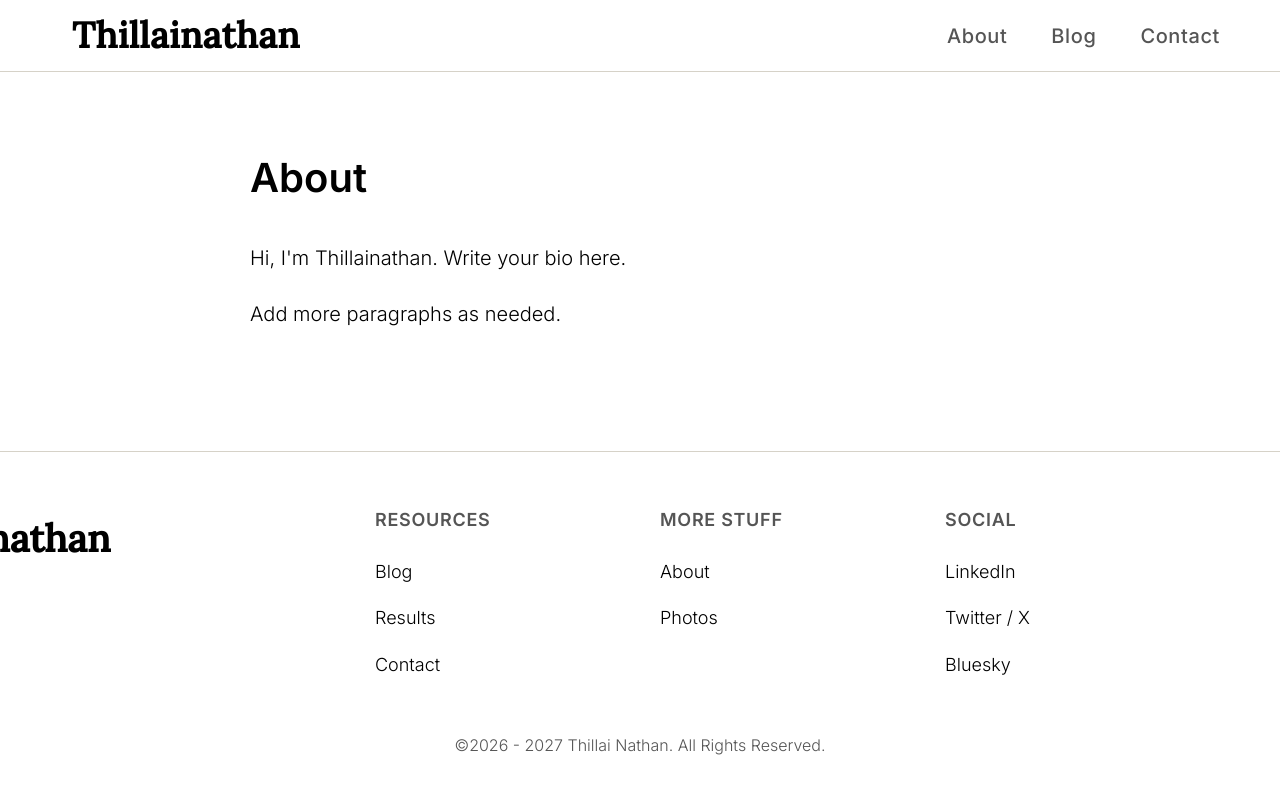
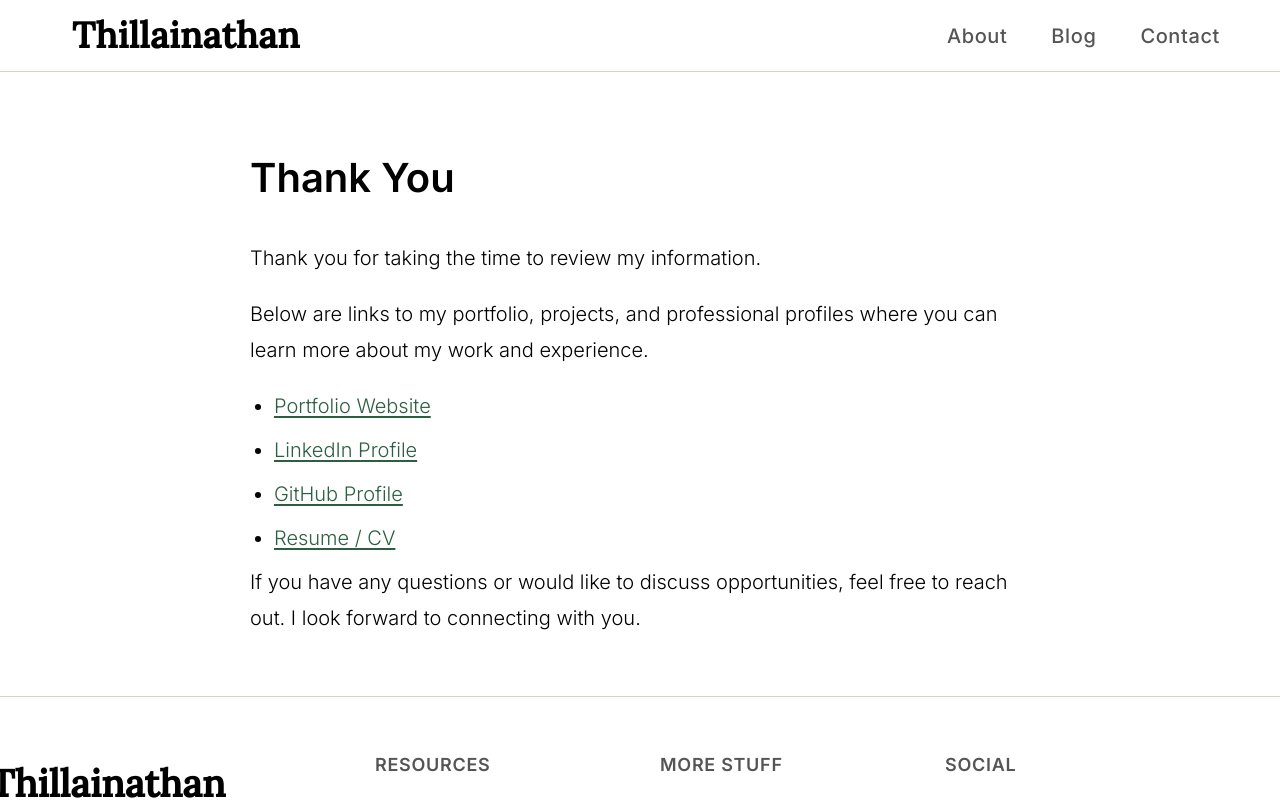
Before and after one commit to babbyydfdf/seowebsite, a Next.js app: page /results in a window 1280 px wide. Shown: the top 800 px of the page. Built offline with nearby package versions, Linux system fonts and the light colour scheme.

Commit message:
Updated footer and favicon

```diff
--- a/src/app/layout.jsx
+++ b/src/app/layout.jsx
@@ -1,11 +1,13 @@
 import '../styles/globals.css';
 import Header from '../components/Header';
 import Footer from '../components/Footer';
-import '../styles/globals.css';
 
 export const metadata = {
   title: 'Thillainathan',
   description: 'Welcome to my little space on the internet.',
+  icons: {
+    icon: '/favicon.jpeg',
+  },
 };
 
 export default function RootLayout({ children }) {
--- a/src/app/results/page.tsx
+++ b/src/app/results/page.tsx
@@ -1,18 +1,47 @@
 export const metadata = {
-  title: 'About — Thillainathan',
-  description: 'Learn more about Thillainathan.',
+  title: 'Results — Thillainathan',
+  description: 'Thank you for taking the time to review my profile and portfolio.',
 };
 
 export default function ResultsPage() {
   return (
     <>
-      <h2>About</h2>
+      <h2>Thank You</h2>
       <br />
+
       <p>
-        Hi, I'm Thillainathan. Write your bio here.
+        Thank you for taking the time to review my information.
       </p>
+
       <p>
-        Add more paragraphs as needed.
+        Below are links to my portfolio, projects, and professional profiles where you can learn more about my work and experience.
+      </p>
+
+      <ul>
+        <li>
+          <a href="YOUR_PORTFOLIO_LINK" target="_blank" rel="noopener noreferrer">
+            Portfolio Website
+          </a>
+        </li>
+        <li>
+          <a href="YOUR_LINKEDIN_LINK" target="_blank" rel="noopener noreferrer">
+            LinkedIn Profile
+          </a>
+        </li>
+        <li>
+          <a href="YOUR_GITHUB_LINK" target="_blank" rel="noopener noreferrer">
+            GitHub Profile
+          </a>
+        </li>
+        <li>
+          <a href="YOUR_RESUME_LINK" target="_blank" rel="noopener noreferrer">
+            Resume / CV
+          </a>
+        </li>
+      </ul>
+
+      <p>
+        If you have any questions or would like to discuss opportunities, feel free to reach out. I look forward to connecting with you.
       </p>
     </>
   );
--- a/src/components/Footer.module.css
+++ b/src/components/Footer.module.css
@@ -11,15 +11,15 @@
   max-width: 1100px;
   margin: 0 auto;
 }
-
 .brand {
   font-family: 'Lora', serif;
   font-size: 38px;
   font-weight: 600;
   color: var(--text);
-  margin-left: -215px;
+
+  position: relative;
+  left: -100px; /* adjust -20px, -40px, -60px as needed */
 }
-
 .col h4 {
   font-size: 18px;
   font-weight: 600;
```
Also changed, not shown: src/app/page.jsx (+18 -11 lines), public/favicon.jpeg (added).
